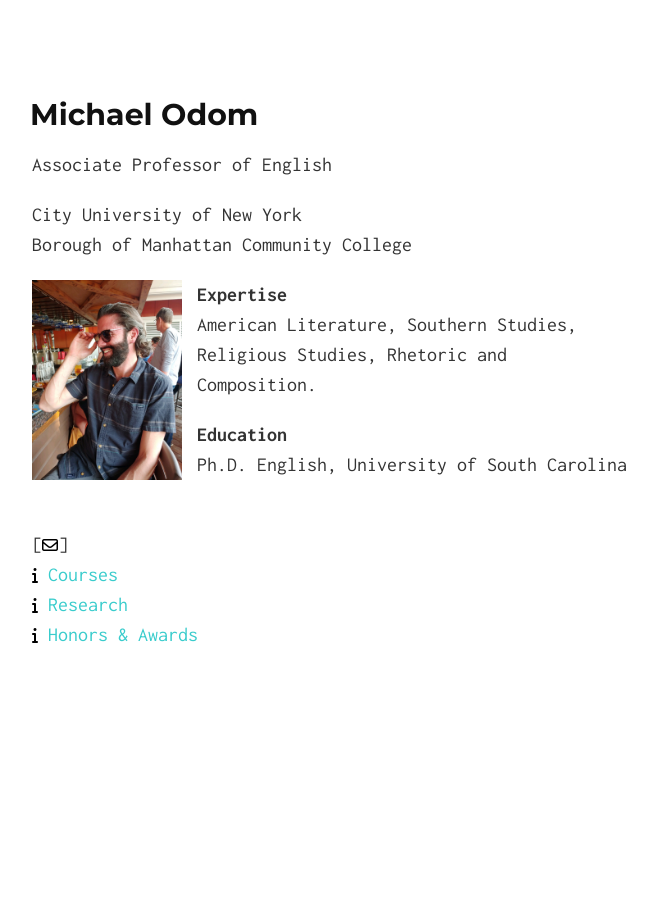
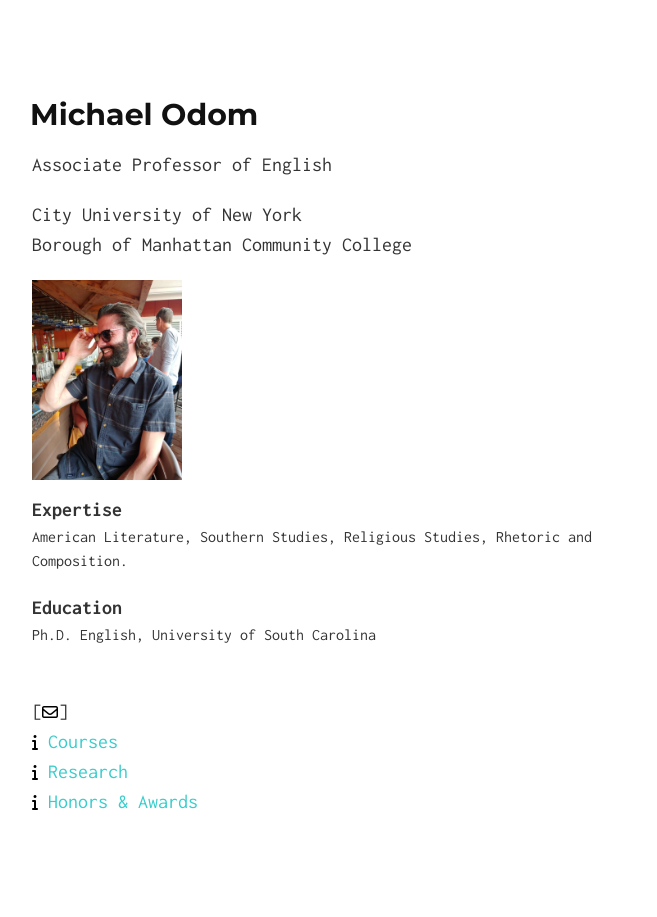
Before and after one commit to michaelodom/michaelodom.github.io, a Jekyll site: the page built from index.md, in a window 1280 px wide. Shown: the whole page, without its empty margins (308-965 px from the left). Built offline with Jekyll 4.4.1, drawn with Linux system fonts in a browser that asks for light colours; nearby versions of some CDN libraries; our own code applies the rules of GitHub Pages for plain Markdown files.

Commit message:
Update index.md

```diff
--- a/index.md
+++ b/index.md
@@ -7,11 +7,11 @@ Borough of Manhattan Community College
 
 
 <div style="text-align:left">
-<img style="float: left; margin: 0px 15px 15px 0px;" src="/icons/IMG_0173.JPG" width = "25%"/>
+<img style="align: left; margin: 0px 15px 15px 0px;" src="/icons/IMG_0173.JPG" width = "25%"/>
 <strong> Expertise </strong>
-<p> American Literature, Southern Studies, Religious Studies, Rhetoric and Composition. </p>
+<p style="font-size: 80%"> American Literature, Southern Studies, Religious Studies, Rhetoric and Composition. </p>
 <strong> Education </strong>
-<p>Ph.D. English, University of South Carolina</p>
+<p style="font-size: 80%"> Ph.D. English, University of South Carolina</p>
 <br>
 </div>
 
```
